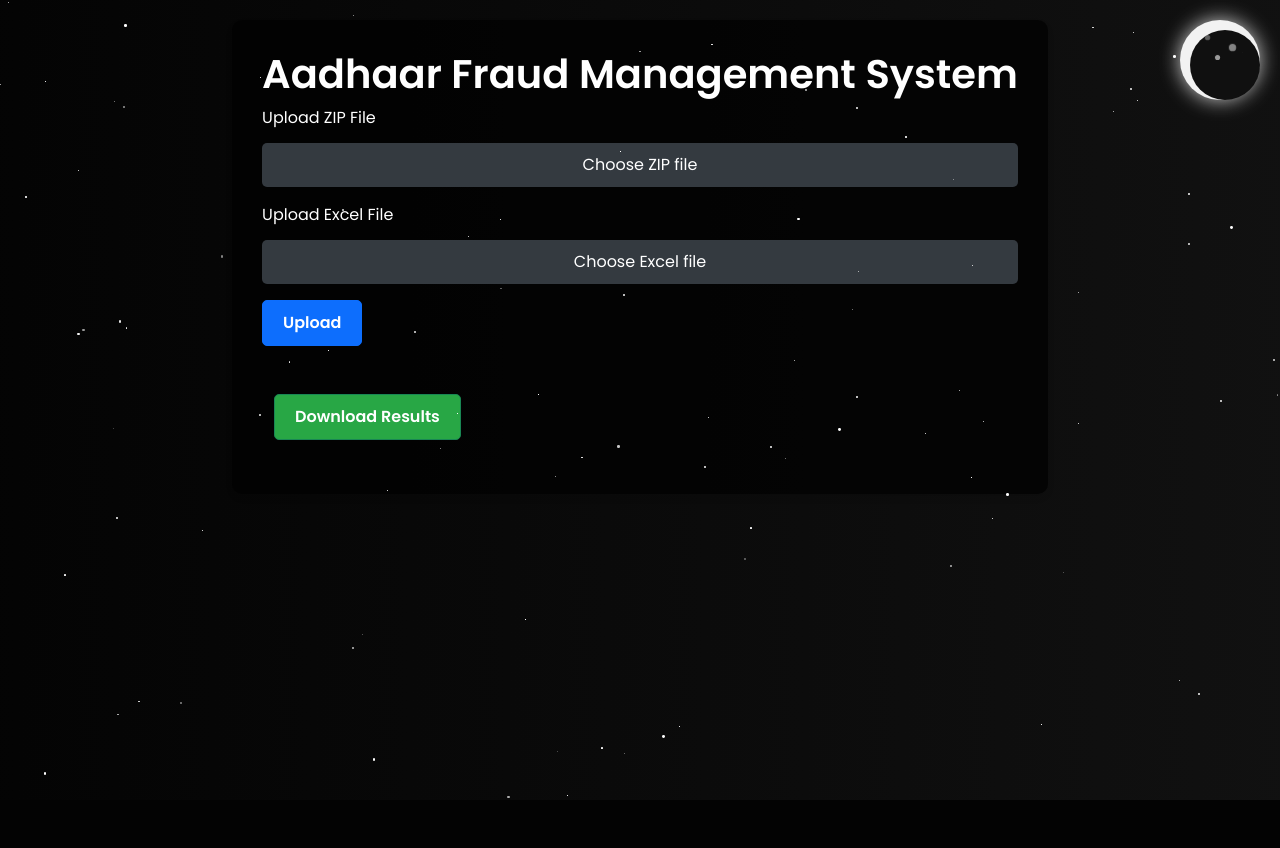
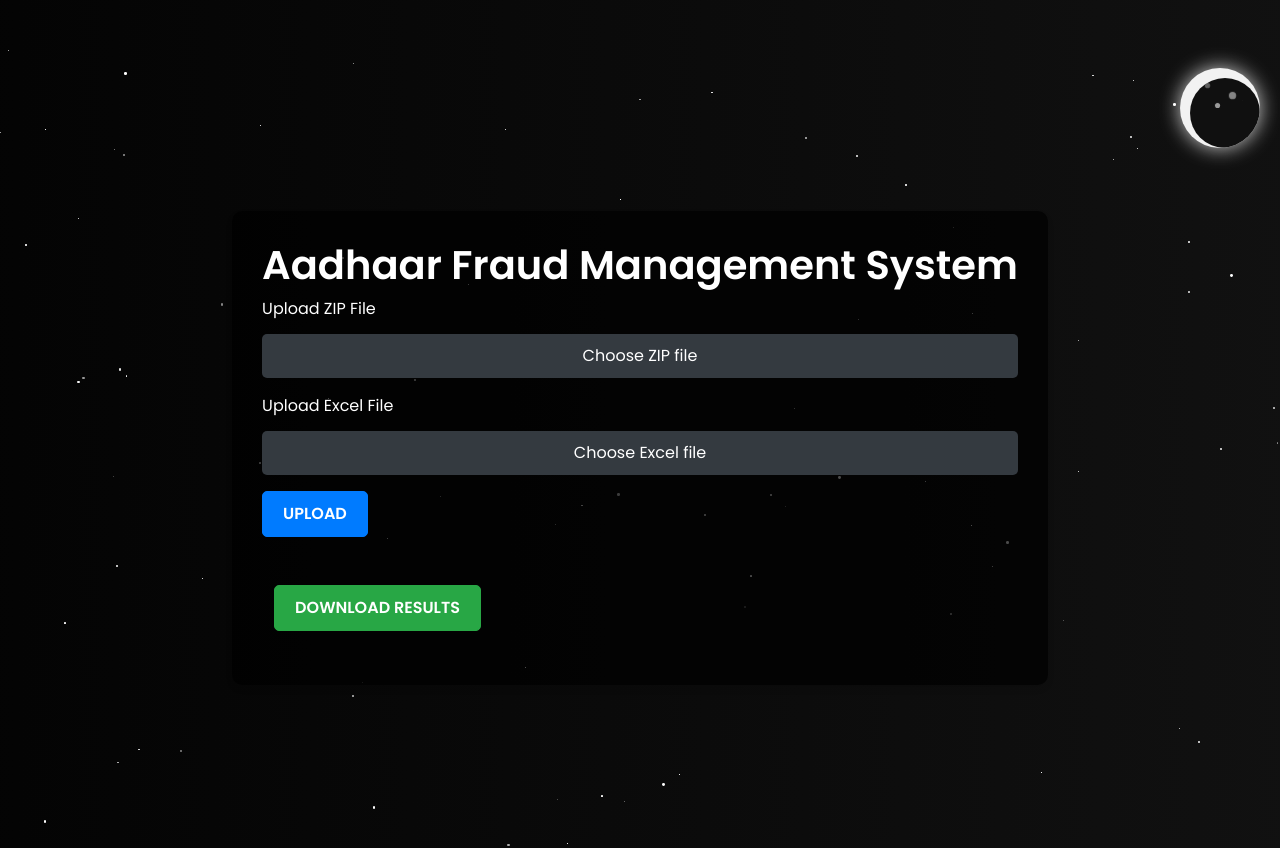
Before and after one commit to miss-anushka/INFOYSIS_TRAINING, a Flask app: page /index in a window 1280 px wide. Before the commit the page ends 800 px from the top, so only its background shows below. Run offline with Flask 2, Linux system fonts and the light colour scheme.

Commit message:
index.html

```diff
--- a/templates/index.html
+++ b/templates/index.html
@@ -15,7 +15,8 @@
             color: white;
             font-family: 'Poppins', sans-serif;
             height: 100vh;
-            overflow: auto; /* Allow scrolling */
+            overflow: overflow;
+            position: relative;
         }
 
         @keyframes gradientMove {
@@ -32,7 +33,8 @@
             padding: 30px;
             border-radius: 10px;
             box-shadow: 0 4px 6px rgba(0, 0, 0, 0.1);
-            margin-top: 20px;
+            position: relative;
+            z-index: 10;
         }
 
         h1 {
@@ -40,6 +42,7 @@
             font-weight: 600;
         }
 
+        /* Fancy file input */
         .custom-file-input {
             display: none;
         }
@@ -60,24 +63,37 @@
             background-color: #28a745;
         }
 
+        /* Custom upload and download buttons */
         .btn-primary,
         .btn-success {
+            background-color: #007bff;
+            border-color: #007bff;
             padding: 10px 20px;
             border-radius: 5px;
             font-size: 16px;
+            text-transform: uppercase;
             font-weight: 600;
-            transition: transform 0.3s ease;
+            transition: background-color 0.3s ease, transform 0.3s ease;
         }
 
         .btn-primary:hover,
         .btn-success:hover {
+            background-color: #0056b3;
+            border-color: #0056b3;
             transform: scale(1.05);
         }
 
         .btn-success {
             background-color: #28a745;
+            border-color: #28a745;
         }
 
+        .btn-success:hover {
+            background-color: #218838;
+            border-color: #218838;
+        }
+
+        /* Table styling */
         table {
             width: 100%;
             border-collapse: collapse;
@@ -101,9 +117,10 @@
         }
 
         td, th {
-            border: none;
+            border: none; /* No borders */
         }
 
+        /* Starry background styling */
         .star {
             position: absolute;
             border-radius: 50%;
@@ -120,6 +137,7 @@
             }
         }
 
+        /* Moon Styling */
         .moon {
             position: absolute;
             top: 20px;
@@ -129,6 +147,8 @@
             background: #f2f2f2;
             border-radius: 50%;
             box-shadow: 0 0 20px rgba(255, 255, 255, 0.8);
+            overflow: hidden;
+            z-index: 100; /* Ensure moon stays on top */
         }
 
         .moon:before {
@@ -142,6 +162,7 @@
             border-radius: 50%;
         }
 
+        /* Sparkles Animation */
         .sparkle {
             position: absolute;
             background-color: rgba(255, 255, 255, 0.8);
@@ -166,15 +187,17 @@
             }
         }
 
+        /* Position multiple sparkles */
         .moon .sparkle1 { top: 15px; left: 25px; animation-delay: 0s; }
         .moon .sparkle2 { top: 25px; left: 50px; animation-delay: 0.2s; }
         .moon .sparkle3 { top: 35px; left: 35px; animation-delay: 0.4s; }
         .moon .sparkle4 { top: 40px; left: 20px; animation-delay: 0.6s; }
         .moon .sparkle5 { top: 30px; left: 60px; animation-delay: 0.8s; }
+
     </style>
 </head>
 <body>
-    <div class="container d-flex justify-content-center align-items-center">
+    <div class="container mt-5 d-flex justify-content-center align-items-center" style="min-height: 100vh;">
         <div class="content-container">
             <h1>Aadhaar Fraud Management System</h1>
             <form id="upload-form" enctype="multipart/form-data">
@@ -198,8 +221,13 @@
             <div class="container mt-5">
                 <button class="btn btn-success" onclick="downloadResults()">Download Results</button>
             </div>
+            <script>
+                function downloadResults() {
+                    window.location.href = '/download';
+                }
+            </script>
+
             <div id="results" class="mt-4"></div>
-            <div id="image-container" class="mt-4"></div>
         </div>
     </div>
 
@@ -207,6 +235,7 @@
         $(document).ready(function() {
             $('#upload-form').on('submit', function(e) {
                 e.preventDefault();
+
                 var formData = new FormData(this);
                 $.ajax({
                     url: '/upload',
@@ -219,51 +248,53 @@
                             var headers = Object.keys(response.results[0]);
 
                             var resultHtml = '<h3>Processed Results</h3><table class="table"><thead><tr>';
-                            headers.forEach(function(header) {
-                                resultHtml += '<th>' + header + '</th>';
-                            });
+                            for (var i = headers.length - 1; i >= 0; i--) {
+                                resultHtml += '<th>' + headers[i] + '</th>';
+                            }
                             resultHtml += '</tr></thead><tbody>';
+
                             response.results.forEach(function(row) {
                                 resultHtml += '<tr>';
-                                headers.forEach(function(header) {
-                                    resultHtml += '<td>' + row[header] + '</td>';
-                                });
+                                for (var i = headers.length - 1; i >= 0; i--) {
+                                    resultHtml += '<td>' + row[headers[i]] + '</td>';
+                                }
                                 resultHtml += '</tr>';
                             });
                             resultHtml += '</tbody></table>';
+
                             $('#results').html(resultHtml);
 
-                            // Display an image
-                            var imgHtml = "<img src='{{ url_for('static', filename='image.png') }}' alt='Placeholder' class='img-fluid mt-3'>";
-                            $('#image-container').html(imgHtml);
+                            // Show the download button
+                            $('.btn-success').addClass('visible');
+
+                            // Add the image dynamically after the table
+                            var imgHtml = '<div class="text-center mt-4"><img src="{{ url_for("static", filename="image.png") }}" alt="Image" class="img-fluid"></div>';
+                            $('#results').append(imgHtml);
                         } else {
                             $('#results').html('<p>No results found.</p>');
                         }
                     },
                     error: function(xhr, status, error) {
-                        console.error(xhr.responseText);
+                        console.log(xhr.responseText);
                         alert('Error: ' + error);
                     }
                 });
             });
         });
 
-        function downloadResults() {
-            window.location.href = '/download';
-        }
-
-        const numStars = 100;
+        // Generate stars dynamically
+        const numStars = 100; // Number of stars
         const body = document.body;
 
         function generateStars() {
             for (let i = 0; i < numStars; i++) {
                 let star = document.createElement('div');
                 star.classList.add('star');
-                star.style.width = Math.random() * 3 + 'px';
+                star.style.width = Math.random() * 3 + 'px'; // Random size
                 star.style.height = star.style.width;
-                star.style.left = Math.random() * 100 + '%';
-                star.style.top = Math.random() * 100 + '%';
-                star.style.animationDuration = Math.random() * 1.5 + 1 + 's';
+                star.style.left = Math.random() * 100 + '%'; // Random position
+                star.style.top = Math.random() * 100 + '%'; // Random position
+                star.style.animationDuration = Math.random() * 1.5 + 1 + 's'; // Random animation speed
                 body.appendChild(star);
             }
         }
@@ -271,6 +302,7 @@
         generateStars();
     </script>
 
+    <!-- Moon with Sparkles -->
     <div class="moon">
         <div class="sparkle sparkle1"></div>
         <div class="sparkle sparkle2"></div>
@@ -278,5 +310,6 @@
         <div class="sparkle sparkle4"></div>
         <div class="sparkle sparkle5"></div>
     </div>
+
 </body>
 </html>
```
